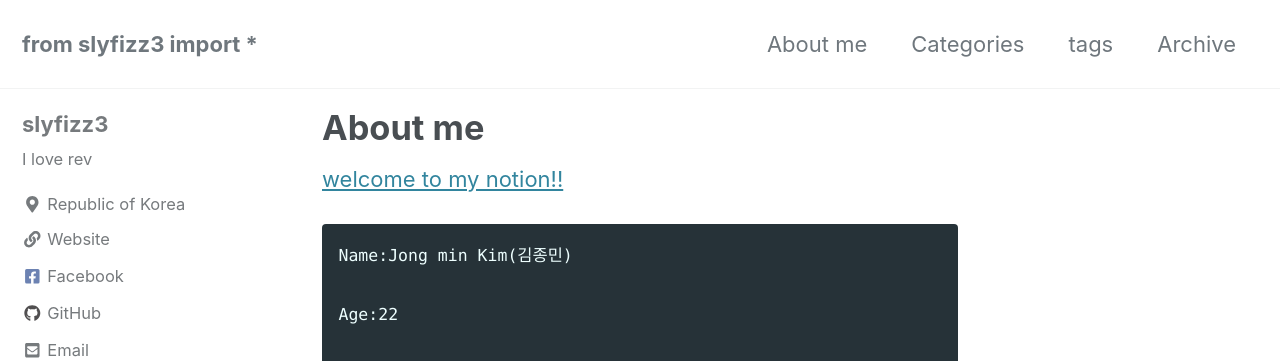
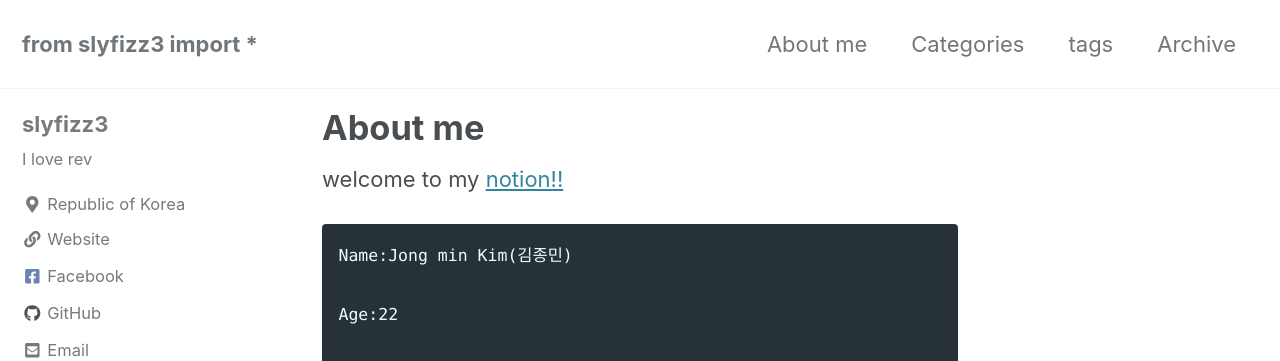
Before and after one commit to slyfizz3/slyfizz3.github.io, a Jekyll site: the page built from _pages/about.md, in a window 1280 px wide and 900 px high. Shown: the top 361 px of the window. Built offline with Jekyll 4.4.1, drawn with Linux system fonts in a browser that asks for light colours; cached includes are drawn as plain includes; nearby versions of some CDN libraries.

````diff
--- a/_pages/about.md
+++ b/_pages/about.md
@@ -4,7 +4,7 @@ permalink: /about/
 author_profile: true
 ---
 
-[welcome to my notion!!](https://slyfizz.notion.site/slyfizz-s-rev-for-fun-01a89e24864744b486e16521b53949d9)
+welcome to my [notion!!](https://slyfizz.notion.site/slyfizz-s-rev-for-fun-01a89e24864744b486e16521b53949d9)
 
 ```
 Name:Jong min Kim(김종민)
````
